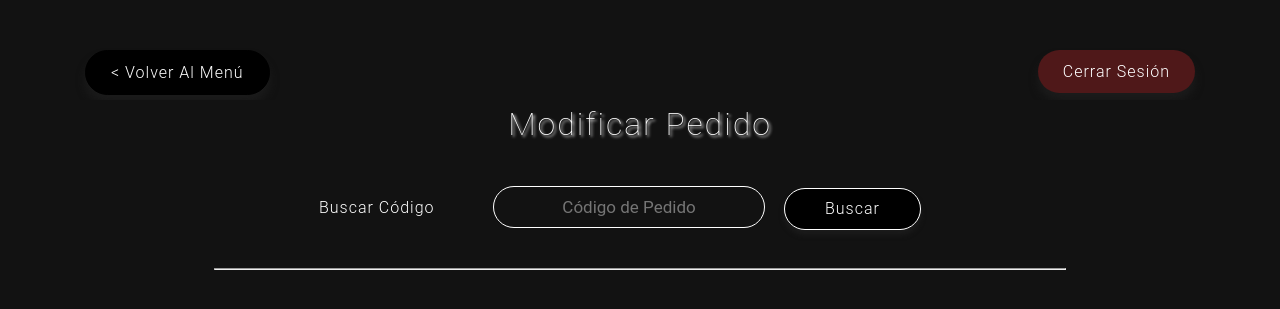
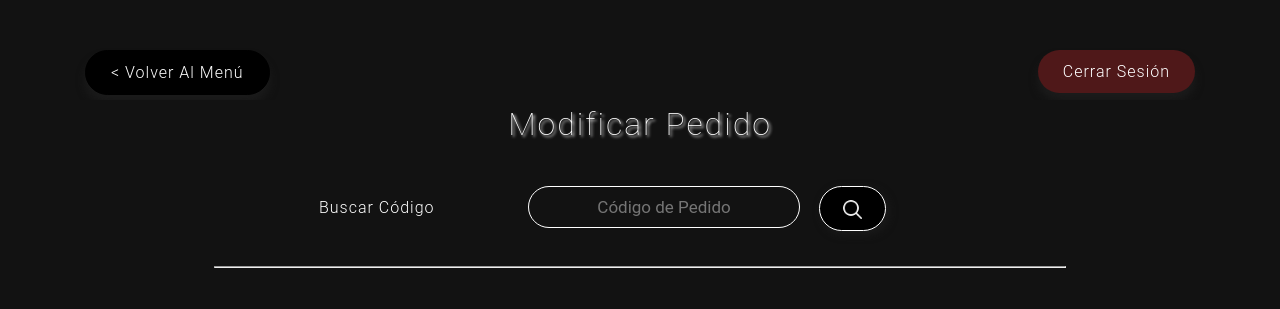
Before and after one commit to EstebanFuentes1302/almacen-web, a PHP site: page /controlador/CtrlShowModificarPedido.php in a window 1280 px wide. Shown: the top 309 px of the page. Run offline with PHP 8.4, Linux system fonts and the light colour scheme; the visitor is signed in with stand-in values (Sample User, id 1); some libraries are stand-ins or nearby versions.

Commit message:
Añadida la clase button-search para los botones de búsqueda, reemplazando el texto por un ícono

```diff
--- a/html/proyecto_web/controlador/CtrlBuscarSolicitante.php
+++ b/html/proyecto_web/controlador/CtrlBuscarSolicitante.php
@@ -5,7 +5,8 @@
         $codigo=$_POST['codigo'];
         if(isset($codigo)){
             include_once('../modelo/Solicitante.php');
-            $solicitante = buscarSolicitante($codigo);
+            $s = new Solicitante;
+            $solicitante = $s ->  buscarSolicitante($codigo);
             if($solicitante != null){
                 echo json_encode($solicitante);
             }else{
--- a/html/proyecto_web/controlador/CtrlEliminarSolicitante.php
+++ b/html/proyecto_web/controlador/CtrlEliminarSolicitante.php
@@ -6,8 +6,9 @@
         $codigo=$_POST['codigo'];
         if(isset($codigo)){
             include_once('../modelo/Solicitante.php');
-            $used = isUsed($codigo);
-            $result = eliminarSolicitante($codigo);
+            $s = new Solicitante;
+            $used = $s -> isUsed($codigo);
+            $result = $s -> eliminarSolicitante($codigo);
             if($used == false){
                 if($result){
                 echo json_encode("true");
--- a/html/proyecto_web/controlador/CtrlModificarSolicitante.php
+++ b/html/proyecto_web/controlador/CtrlModificarSolicitante.php
@@ -8,7 +8,8 @@
             $nombre=$_POST['nombre'];
             $correo=$_POST['email'];
             $tel=$_POST['telefono'];
-            $result=modificarSolicitante($codigo,$nombre,$correo,$tel);
+            $s = new Solicitante;
+            $result = $s -> modificarSolicitante($codigo,$nombre,$correo,$tel);
             if($result){
                 echo json_encode("true");
             }else{
--- a/html/proyecto_web/css/style.css
+++ b/html/proyecto_web/css/style.css
@@ -171,7 +171,7 @@ h1{
     display: inline-block;
     vertical-align: middle;
     font-weight: 300;
-    box-shadow: 0px 5px 5px rgba(27,27,27,1.00);
+    box-shadow: 3px 3px 8px rgba(27,27,27,1.00);
     margin:10px 10px;
     padding: 10px 20px;
     background: #000000;
@@ -188,8 +188,6 @@ h1{
 
 .button-search:hover {
     filter: invert();
-    border-color: black;
-    box-shadow: 3px 3px 8px rgba(255,255,255,1.00);
     transform: scale(1.10);
 }
 
--- a/html/proyecto_web/vista/FrmEliminarArticulo.php
+++ b/html/proyecto_web/vista/FrmEliminarArticulo.php
@@ -23,7 +23,10 @@
                       <tr>
                         <td class="txtForm" width="122" height="35" >Buscar Código</td>
                         <td width="513" align="center" valign="middle"><input class="txtFieldForm" name="txtCodigoBuscar" type="text" id="txtCodigoBuscar">
-                          <input class="button-submit" type="submit" name="btnBuscar" id="btnBuscar" value="Buscar"></td>
+                          <button class="button-search" type="submit" name="btnBuscar" id="btnBuscar">
+                                <img class="icon-buscar" src="../img/icons/lupa.png">
+                            </button>
+                          </td>
                       </tr>
                     </tbody>
                   </table>
--- a/html/proyecto_web/vista/FrmEliminarPedido.php
+++ b/html/proyecto_web/vista/FrmEliminarPedido.php
@@ -24,7 +24,10 @@
                       <tr>
                         <td class="txtForm" width="122" height="35">Buscar Código</td>
                         <td width="480" align="center" valign="middle"><input class="txtFieldForm" name="txtCodigoBuscar" type="text" id="txtCodigoBuscar">
-                          <input class="button-submit" type="submit" name="btnBuscar" id="btnBuscar" value="Buscar"></td>
+                          <button class="button-search" type="submit" name="btnBuscar" id="btnBuscar">
+                                <img class="icon-buscar" src="../img/icons/lupa.png">
+                            </button>
+                          </td>
                       </tr>
                     </tbody>
                   </table>
--- a/html/proyecto_web/vista/FrmModificarArticulo.php
+++ b/html/proyecto_web/vista/FrmModificarArticulo.php
@@ -23,7 +23,10 @@
                       <tr>
                         <td class="txtForm" width="148" height="35">Buscar Código</td>
                         <td width="517" align="center" valign="middle"><input class="txtFieldForm" name="txtCodigoBuscar" type="text" id="txtCodigoBuscar">
-                          <input class="button-submit" type="submit" name="btnBuscar" id="btnBuscar" value="Buscar"></td>
+                          <button class="button-search" type="submit" name="btnBuscar" id="btnBuscar">
+                                <img class="icon-buscar" src="../img/icons/lupa.png">
+                            </button>
+                          </td>
                       </tr>
                     </tbody>
                   </table>
--- a/html/proyecto_web/vista/FrmModificarPedido.php
+++ b/html/proyecto_web/vista/FrmModificarPedido.php
@@ -24,7 +24,10 @@
                         <td class="txtForm" width="135" height="35">Buscar Código</td>
                         <td width="503" align="center" valign="middle">
                         <input class=txtFieldForm name="txtCodigoBuscar" type="text" id="txtCodigoBuscar" placeholder="Código de Pedido">
-                        <input class="button-submit" type="submit" name="btnBuscar" id="btnBuscar" value="Buscar"></td>
+                        <button class="button-search" type="submit" name="btnBuscar" id="btnBuscar">
+                                <img class="icon-buscar" src="../img/icons/lupa.png">
+                            </button>
+                          </td>
                       </tr>
                     </tbody>
                   </table>
--- a/html/proyecto_web/vista/FrmModificarSolicitante.php
+++ b/html/proyecto_web/vista/FrmModificarSolicitante.php
@@ -23,7 +23,10 @@
                       <tr>
                         <td class="txtForm" width="157" height="35">Buscar Código</td>
                         <td width="539" align="center" valign="middle"><input class="txtFieldForm" name="txtCodigoBuscar" type="text" id="txtCodigoBuscar">
-                          <input class="button-submit" type="submit" name="btnBuscar" id="btnBuscar" value="Buscar"></td>
+                          <button class="button-search" type="submit" name="btnBuscar" id="btnBuscar">
+                                <img class="icon-buscar" src="../img/icons/lupa.png">
+                            </button>
+                          </td>
                       </tr>
                     </tbody>
                   </table>
```
